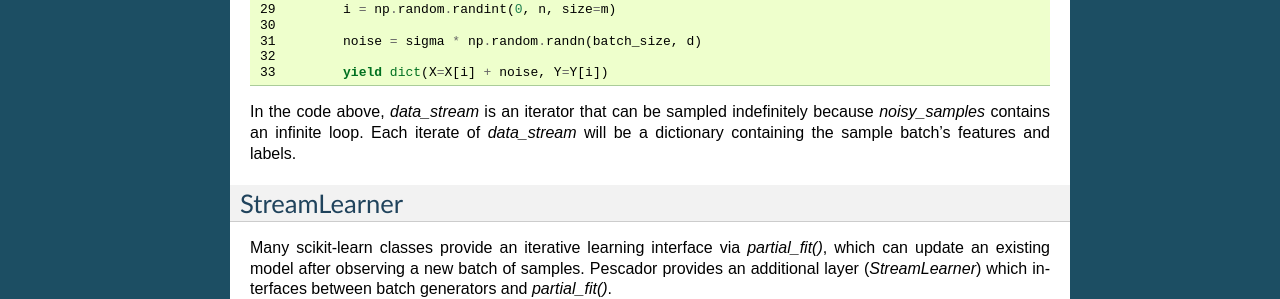
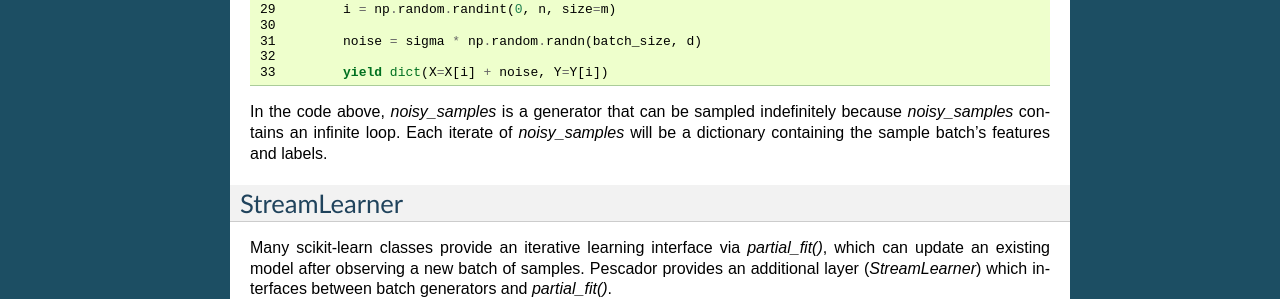
Before and after one commit to pescadores/pescador, a Sphinx documentation site: the page built from docs/example1.rst, in a window 1280 px wide. Shown: the part 898-1197 px from the top of the page. Built offline with Sphinx 7.4.7, drawn with Linux system fonts in a browser that asks for light colours; the version number could not be read and is left out.

Commit message:
updated docs to fix #24

```diff
--- a/docs/example1.rst
+++ b/docs/example1.rst
@@ -61,8 +61,9 @@ and adds gaussian noise to the features.
 
             yield dict(X=X[i] + noise, Y=Y[i])
 
-In the code above, `data_stream` is an iterator that can be sampled indefinitely because `noisy_samples`
-contains an infinite loop.  Each iterate of `data_stream` will be a dictionary containing the sample batch's
+
+In the code above, `noisy_samples` is a generator that can be sampled indefinitely because `noisy_samples`
+contains an infinite loop.  Each iterate of `noisy_samples` will be a dictionary containing the sample batch's
 features and labels.
 
 
```
